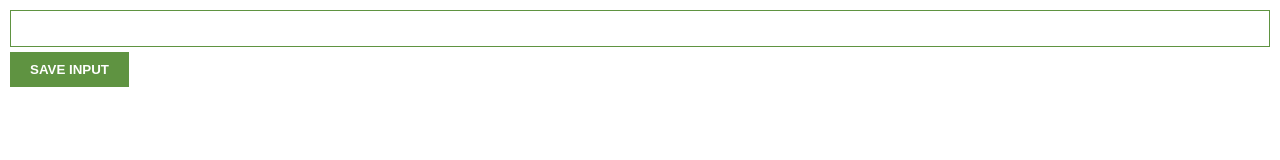
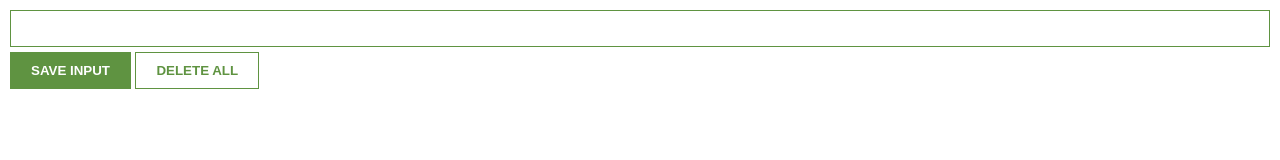
Before and after one commit to AlexRMcKenzie/chrome_extension, a browser extension: page index.html in a window 1280 px wide. Drawn offline with Linux system fonts and the light colour scheme.

Commit message:
added delete button

```diff
--- a/index.html
+++ b/index.html
@@ -5,6 +5,7 @@
   <body>
     <input type="text" id="input-el">
     <button id="input-btn">SAVE INPUT</button>
+    <button id="delete-btn">DELETE ALL</button>
     <ul id="ul-el"></ul>
     <script src="/index.js"></script>
   </body>
--- a/style.css
+++ b/style.css
@@ -17,8 +17,13 @@ button {
   padding: 10px 20px;
   background-color: #5f9341;
   color: white;
-  border: none;
+  border: 1px solid #5f9341;
   font-weight: bold;
+}
+
+#delete-btn {
+  background-color: white;
+  color: #5f9341;
 }
 
 ul {
```
